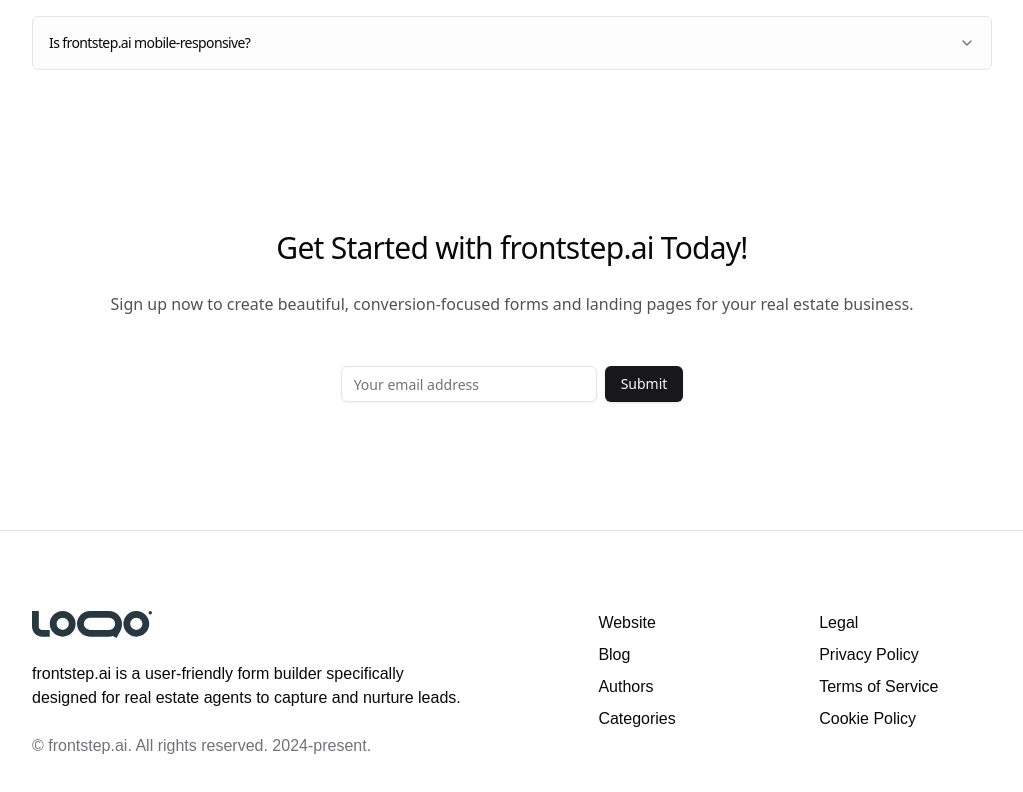
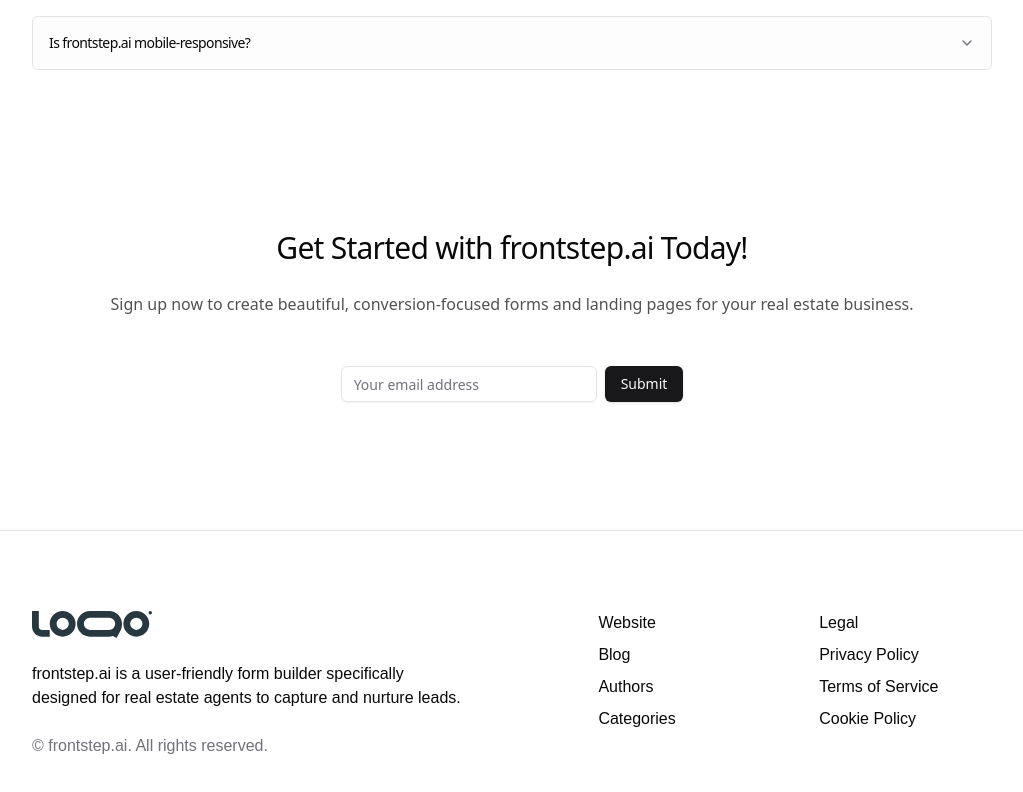
Before and after one commit to isaac-levine/formleads, a Next.js app: page / in a window 1280 px wide. Shown: the part 1857-2649 px from the top of the page, without its empty margins (128-1151 px from the left). Built offline with nearby package versions, Linux system fonts and the light colour scheme.

Commit message:
remove all rights reserved

```diff
--- a/src/components/footer.tsx
+++ b/src/components/footer.tsx
@@ -28,7 +28,7 @@
             </p>
             <p className="text-muted-foreground">
               © <a href="https://frontstep.ai">frontstep.ai</a>. All rights
-              reserved. 2024-present.
+              reserved.
             </p>
           </div>
           <div className="flex flex-col gap-2">
```
